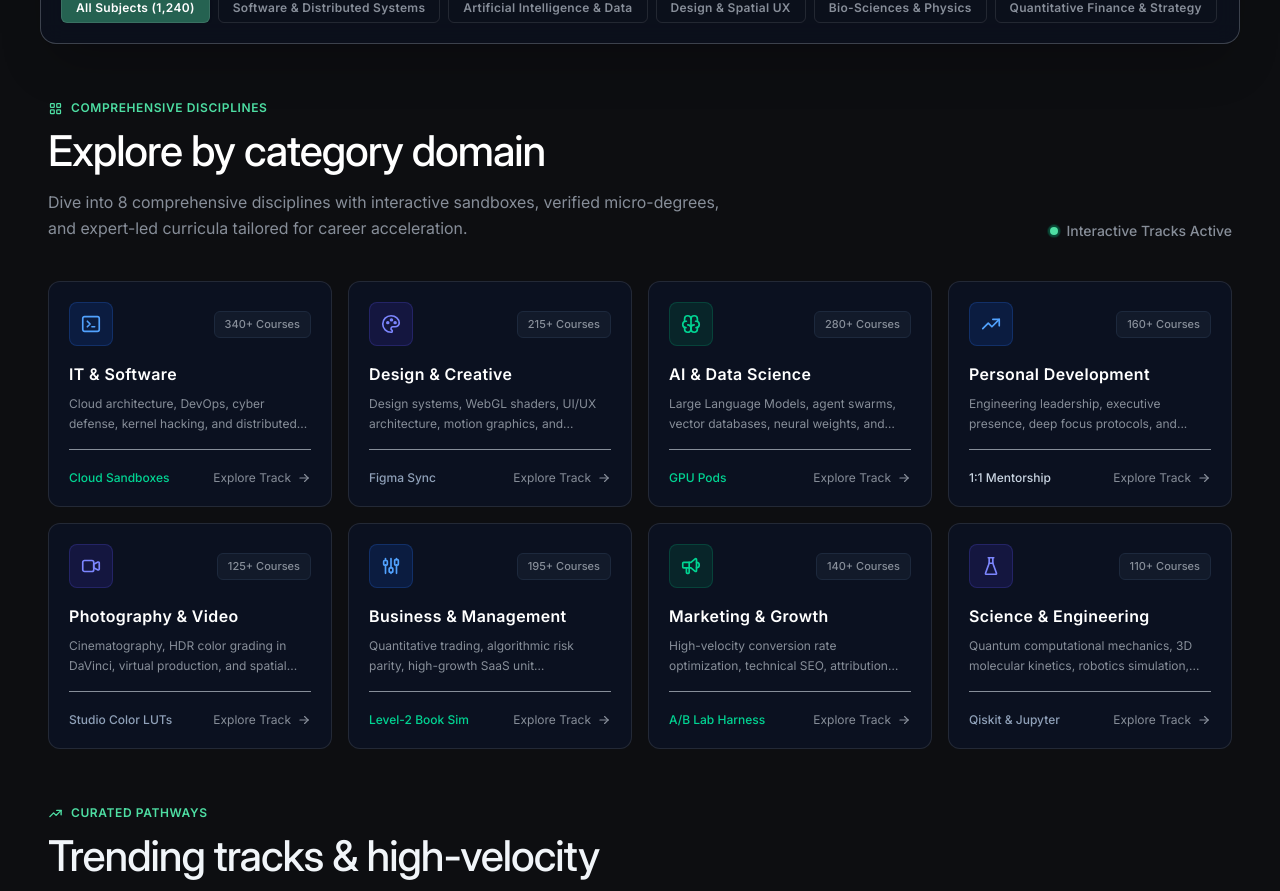
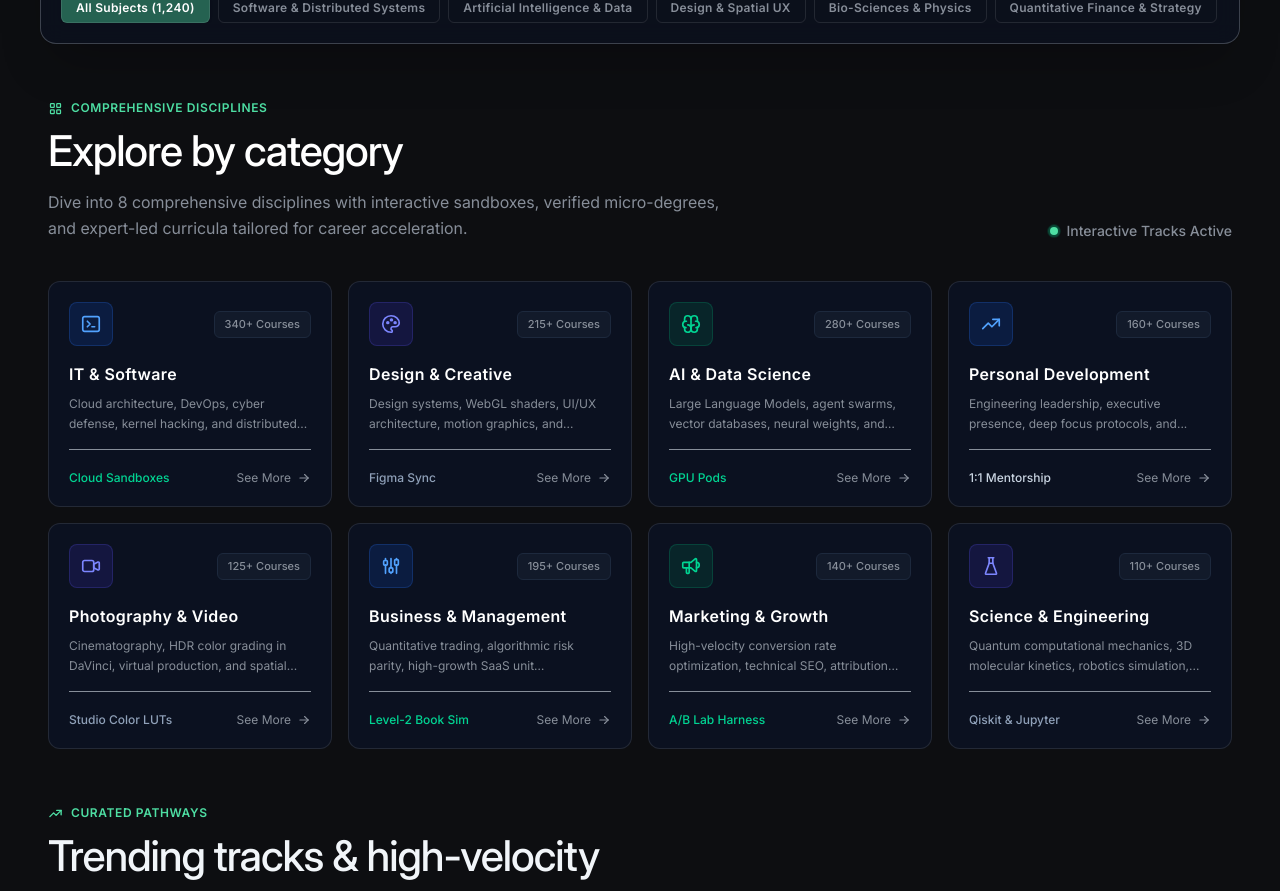
Before and after one commit to RaviGahire/lms-app, a React (Vite) app in the folder front-end/: page /courses in a window 1280 px wide. Shown: the part 640-1531 px from the top of the page. Built offline with nearby package versions, Linux system fonts and the light colour scheme.

Commit message:
fix: update headings in CategoryGrid component for clarity and consistency

```diff
--- a/front-end/src/pages/courses/components/CategoryGrid.tsx
+++ b/front-end/src/pages/courses/components/CategoryGrid.tsx
@@ -151,7 +151,7 @@ export const CategoryGrid = () => {
               <span>Comprehensive Disciplines</span>
             </div>
             <h2 className="mt-2 text-3xl font-medium tracking-tight text-text-highlight sm:text-4xl lg:text-[2.65rem] leading-tight">
-              Explore by category domain
+              Explore by category
             </h2>
             <p className="mt-3 max-w-2xl text-sm sm:text-base text-muted leading-relaxed">
               Dive into 8 comprehensive disciplines with interactive sandboxes,
@@ -242,7 +242,7 @@ export const CategoryGrid = () => {
                     type="button"
                     className="inline-flex items-center gap-1.5 text-muted transition-colors group-hover:text-primary hover:underline cursor-pointer"
                   >
-                    <span>Explore Track</span>
+                    <span>See More</span>
                     <IconArrowRight
                       size={14}
                       stroke={2}
```
